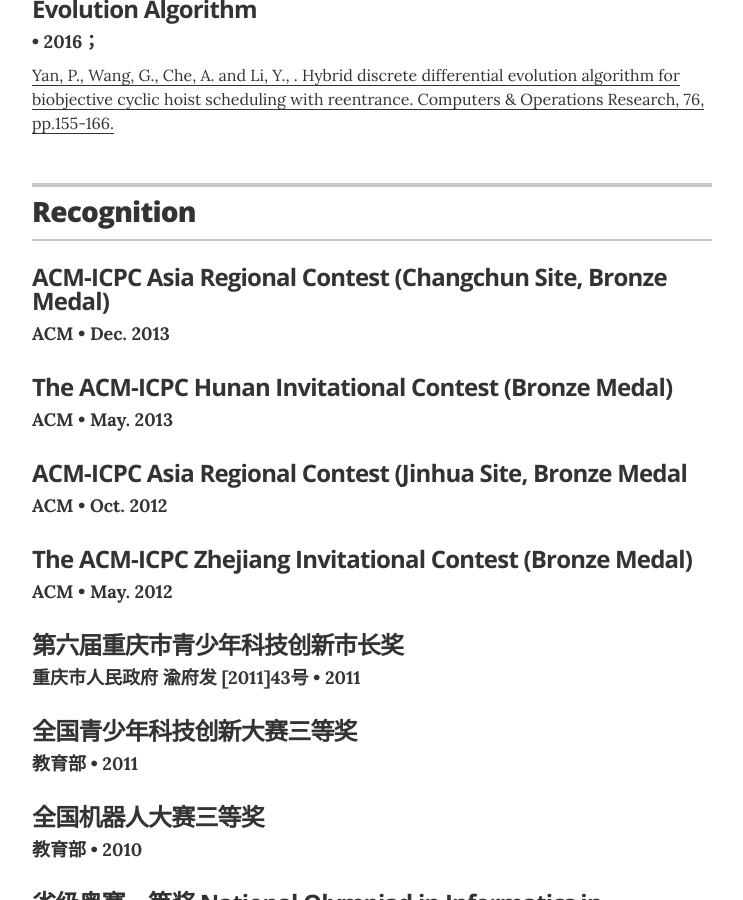
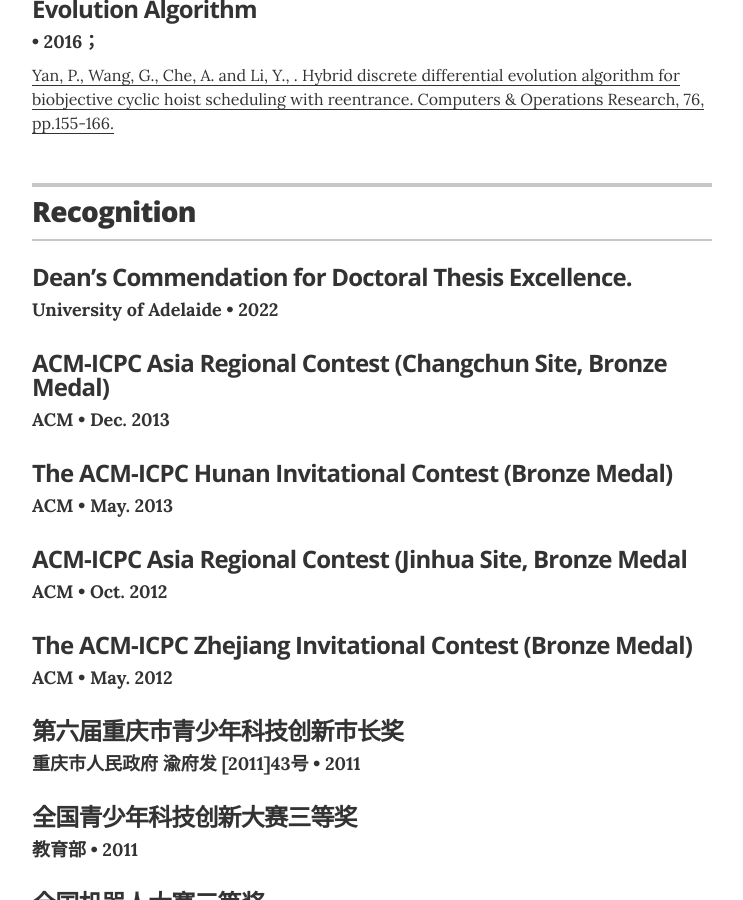
Before and after one commit to wgh1992/wgh1992.github.io, a Jekyll site: the page built from index.html, in a window 1280 px wide and 900 px high, scrolled down 1849 px. Shown: the whole window, without its empty margins (268-1011 px from the left). Built offline with Jekyll 4.4.1, drawn with Linux system fonts in a browser that asks for light colours.

Commit message:
Update recognitions.yml

```diff
--- a/_data/recognitions.yml
+++ b/_data/recognitions.yml
@@ -1,4 +1,8 @@
 # Recognitions
+- award: Dean’s Commendation for Doctoral Thesis Excellence.
+  organization: University of Adelaide
+  year: 2022
+
 - award: ACM-ICPC Asia Regional Contest (Changchun Site, Bronze Medal)
   organization: ACM
   year: Dec. 2013
```
